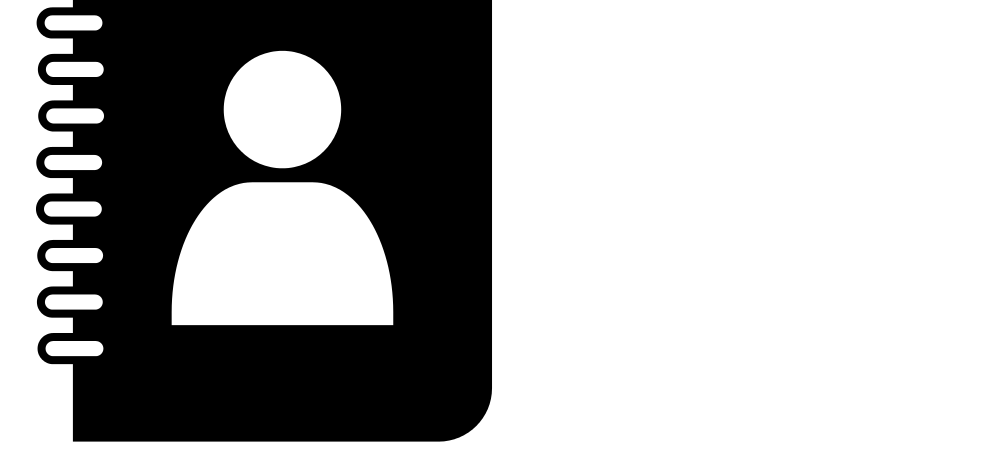
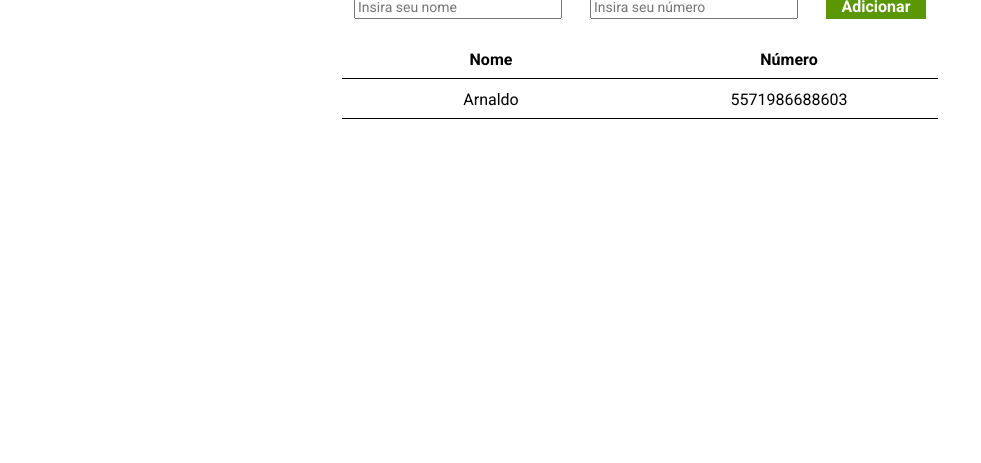
Before and after one commit to arnaldoliro/agenda-de-contatos, a plain HTML site: page index.html in a window 1280 px wide. Shown: the part 76-539 px from the top of the page, without its empty margins (0-981 px from the left). Drawn offline with Linux system fonts and the light colour scheme.

Commit message:
Modificação e Estilização do site

```diff
--- a/index.html
+++ b/index.html
@@ -4,8 +4,13 @@
     <meta charset="UTF-8">
     <meta name="viewport" content="width=device-width, initial-scale=1.0">
     <title>Agenda de Contatos</title>
+    <link rel="stylesheet" href="main.css">
+    <link rel="preconnect" href="https://fonts.googleapis.com">
+    <link rel="preconnect" href="https://fonts.gstatic.com" crossorigin>
+    <link href="https://fonts.googleapis.com/css2?family=Roboto:wght@400;700&display=swap" rel="stylesheet">
 </head>
 <body>
+    <div class="container">
         <header>
             <img src="images/agenda.png" alt="agenda de contato">
             <h1>Agenda de contatos</h1>
@@ -29,5 +34,6 @@
                 </tr>
             </tbody>
         </table>
+    </div>
 </body>
 </html>
--- /dev/null
+++ b/main.css
@@ -0,0 +1,59 @@
+* {
+    max-width: 600px;
+    width: 100%;
+    margin: 0 auto;
+    font-family: "Roboto", sans-serif;
+}
+.container{
+    padding-top: 20px;
+    width: 100%;
+}
+
+header {
+    display: flex;
+    width: 100%;
+    padding-bottom: 10px ;
+}
+
+header h1{
+    padding-left: 10px;
+    font-weight: bold;
+}
+
+header img {
+    width: 40px;
+    padding-left: 125px;
+}
+
+form {
+    display: flex;
+    width: 100%;
+    height: 25px;
+    padding-bottom: 20px;
+}
+
+form input {
+    width: 200px;
+    font-size: 14px;
+}
+
+form button {
+    background-color: rgb(91, 151, 2);
+    border: none;
+    color: white;
+    width: 100px;
+    font-weight: bold;
+    cursor: pointer;
+    font-size: 16px;
+}
+table tr {
+    border-bottom: 1px solid black;
+    display: flex;
+    padding-bottom: 8px;
+    padding-top: 8px;
+}
+
+table td {
+    display: flex;
+    justify-content: space-around;
+}
```
Lines whose indentation alone changed are shown as unchanged.
